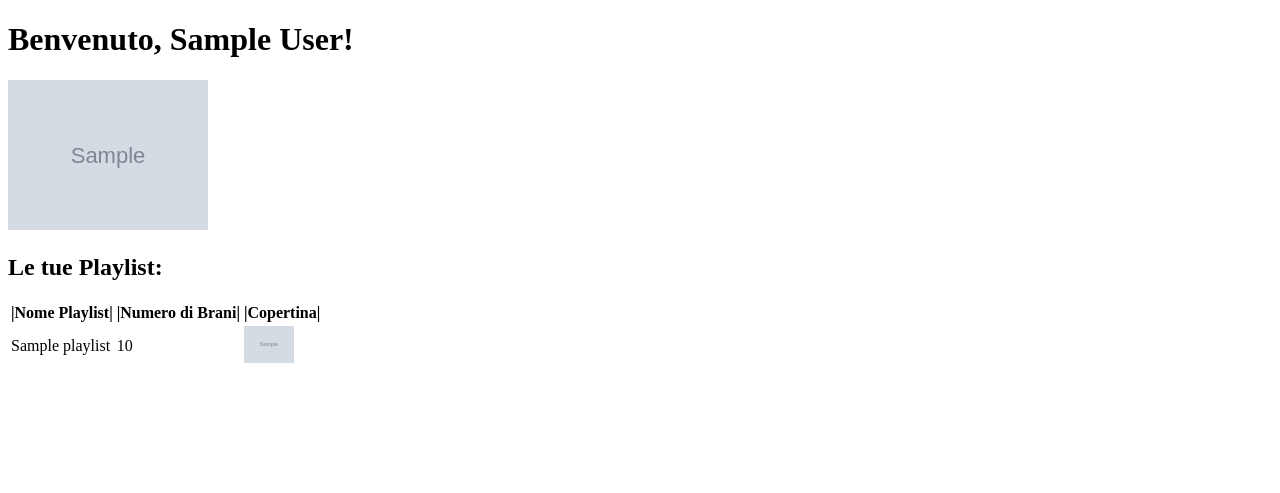
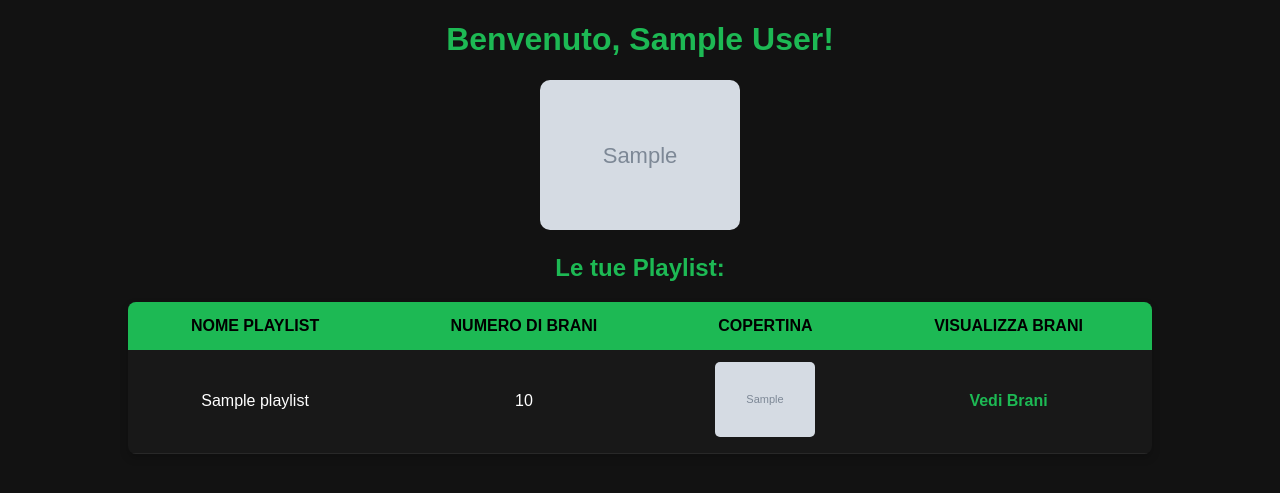
Before and after one commit to tiruzz/ProgettoSpotify, a Flask app: template templates/home.html in a window 1280 px wide. Shown: the top 493 px of the page. Run offline with Flask 3, Linux system fonts and the light colour scheme; the template is opened without the code that fills it: most values are stand-ins (such as "Sample title", 1, 10 or a date in 2020); grey boxes marked "Sample" are stand-in pictures.

Commit message:
Finita Parte 2 con CSS

```diff
--- a/app.py
+++ b/app.py
@@ -5,7 +5,7 @@ from spotipy.oauth2 import SpotifyOAuth
 #le tue credenziali le trovi nella dashboard di prima
 SPOTIFY_CLIENT_ID = "3cb0c68445c2438e9facc310b7b0e827"
 SPOTIFY_CLIENT_SECRET = "10564376edbe42dda53de2a6be0024a0"
-SPOTIFY_REDIRECT_URI = "https://5000-tiruzz-progettospotify-xdzvjhnq8k8.ws-eu117.gitpod.io/callback" #dopo il login andiamo qui
+SPOTIFY_REDIRECT_URI = "https://5000-tiruzz-progettospotify-w8q1ouy2dsx.ws-eu117.gitpod.io/callback" #dopo il login andiamo qui
 
 app = Flask(__name__)
 app.secret_key = 'chiave_per_session' #ci serve per identificare la sessione
@@ -44,6 +44,18 @@ def home():
     playlists = sp.current_user_playlists() #sempre tramite il token sp preso prima
     playlists_info = playlists['items'] #prendiamo solo la lista delle playlist
     return render_template('home.html', user_info=user_info, playlists=playlists_info)
+
+@app.route('/playlist/<playlist_id>')
+def playlist_details(playlist_id):
+    token_info = session.get('token_info', None)
+    if not token_info:
+        return redirect(url_for('login'))
+
+    sp = spotipy.Spotify(auth=token_info['access_token'])
+    brani = sp.playlist_items(playlist_id)
+    brani_specifici = brani['items']
+    return render_template('brani.html',brani = brani_specifici)
+
 @app.route('/logout')
 def logout():
     session.clear() #cancelliamo l'access token salvato in session
--- a/templates/home.html
+++ b/templates/home.html
@@ -5,6 +5,68 @@
         <meta name="viewport" content="width=device-width, initial-scale=1.0">
         <title>Profilo Utente</title>
     </head>
+    <style>
+        body {
+            font-family: 'Arial', sans-serif;
+            background-color: #121212;
+            color: #ffffff;
+            margin: 0;
+            padding: 0;
+            text-align: center;
+        }
+
+        h1, h2 {
+            color: #1DB954;
+        }
+
+        table {
+            width: 80%;
+            margin: 20px auto;
+            border-collapse: collapse;
+            background-color: #181818;
+            box-shadow: 0 4px 8px rgba(0, 0, 0, 0.2);
+            border-radius: 8px;
+            overflow: hidden;
+        }
+
+        thead {
+            background-color: #1DB954;
+        }
+
+        thead th {
+            padding: 15px;
+            text-transform: uppercase;
+            font-weight: bold;
+            color: black;
+        }
+
+        tbody td {
+            padding: 12px;
+            border-bottom: 1px solid #282828;
+        }
+
+        tbody tr:hover {
+            background-color: #282828;
+        }
+
+        a {
+            color: #1DB954;
+            text-decoration: none;
+            font-weight: bold;
+        }
+
+        a:hover {
+            text-decoration: underline;
+        }
+
+        tbody img {
+            border-radius: 5px;
+            width: 100px;
+        }
+        img {
+            border-radius: 10px;
+        }
+    </style>
     <body>
         <h1>Benvenuto, {{ user_info['display_name'] }}!</h1>
         {% if user_info['images'] %}
@@ -15,9 +77,10 @@
         <table>
         <thead>
             <tr>
-                <th>|Nome Playlist|</th>
-                <th>|Numero di Brani|</th>
-                <th>|Copertina|</th>
+                <th>Nome Playlist</th>
+                <th>Numero di Brani</th>
+                <th>Copertina</th>
+                <th>Visualizza Brani</th>
             </tr>
         </thead>
         <tbody>
@@ -32,6 +95,7 @@
                     Nessuna immagine
                     {% endif %}
                 </td>
+                <td><a href="/playlist/{{ playlist['id'] }}">Vedi Brani</a></td>
             </tr>
             {% endfor %}
             </tbody>
```
Also changed, not shown: templates/brani.html (added, +122 -0 lines), 1 other file.
